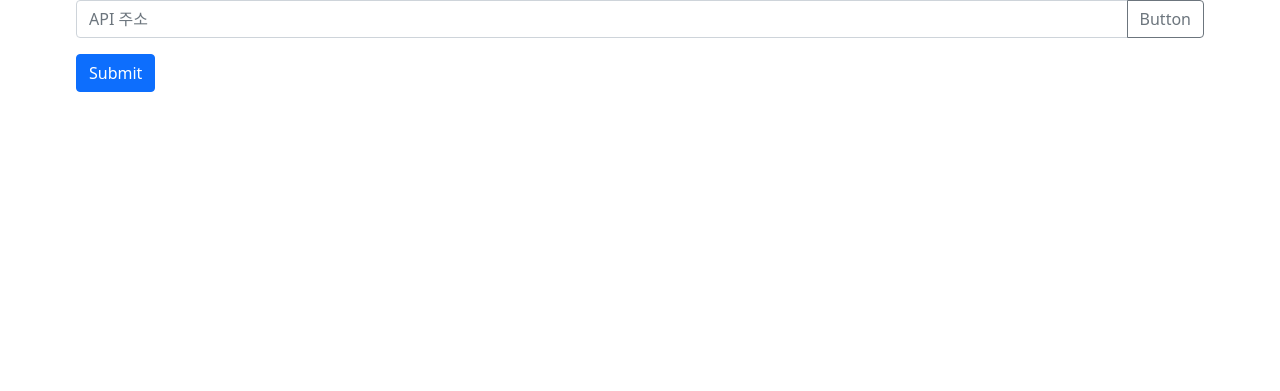
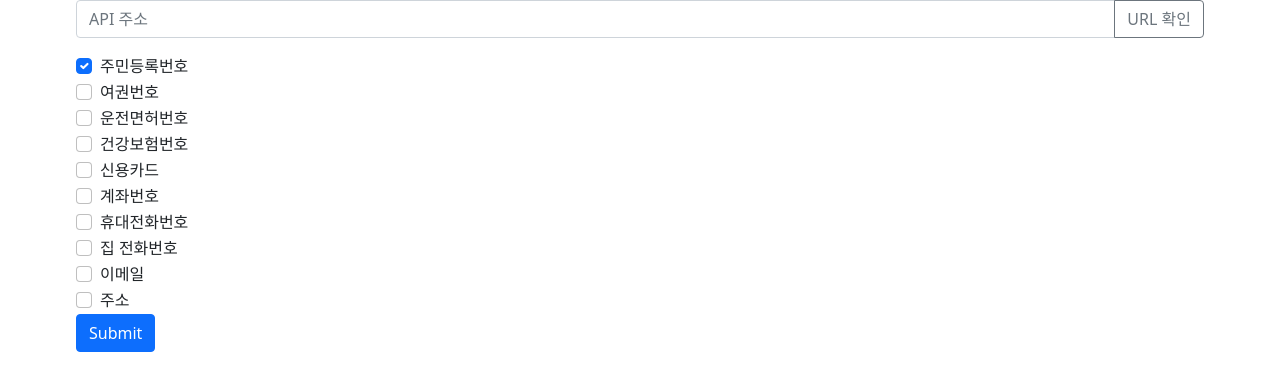
Before and after one commit to ksjr7-crongcrong/chatbot_fuzzer, a Flask app: page / in a window 1280 px wide. Shown: the top 391 px of the page. Run offline with Flask 2, Linux system fonts and the light colour scheme; some libraries are stand-ins or nearby versions.

Commit message:
:sparkles: 카테고리 선택 및 유효성 검사 구현

```diff
--- a/app.py
+++ b/app.py
@@ -1,5 +1,5 @@
 from flask import Flask
-from flask import session,request, render_template, redirect, url_for
+from flask import session, request, render_template, redirect, url_for
 from functools import wraps
 from lib.chatbot import ChatBot
 from pytz import timezone
@@ -9,25 +9,29 @@ import requests as req
 
 server = Flask(__name__)
 server.secret_key = "7e733a6a61b057024842ca1825409c51a2f80100"
+chatbot = None
 
 
 class ConfGetError(Exception):
-    def __init__(self,msg="Config Endpoint does not give config"):
+    def __init__(self, msg="Config Endpoint does not give config"):
         self.msg = msg
+
     def __str__(self):
         return self.msg
 
 
 class TalkGetError(Exception):
-    def __init__(self,msg="Talk Endpoint does not give reply"):
+    def __init__(self, msg="Talk Endpoint does not give reply"):
         self.msg = msg
+
     def __str__(self):
         return self.msg
 
 
 class ConfInsufficientError(Exception):
-    def __init__(self,msg="Config Endpoint does omitted some config"):
+    def __init__(self, msg="Config Endpoint does omitted some config"):
         self.msg = msg
+
     def __str__(self):
         return self.msg
 
@@ -37,8 +41,19 @@ def main():
     return render_template('index.html')
 
 
+@server.route('/auto_check', methods=['POST'])
+def auto_check():
+    """
+    시작 화면에서 넘겨받은 인자를 통해 검사를 진행합니다.
+    """
+    api_url = request.form.get('api_url')
+    category = request.form.getlist('category')
+    return {"api_url": api_url, "category": category}
+
+
 @server.route('/api_valid_check', methods=['POST'])
 def api_valid_check():
+    global chatbot
     """
     API 페이지의 유효성을 검사합니다.
     1. conf endpoint 결과 값 존재 여부 검사
@@ -47,10 +62,10 @@ def api_valid_check():
     """
     params = request.get_json()
     if 'api_url' not in params:
-        return {"status":"error", "msg":"API URL does not sent"}
+        return {"status": "error", "msg": "API URL does not sent"}
     api_url = params['api_url']
     if not api_url:
-        return {"status":"error", "msg":"Empty API URL"}
+        return {"status": "error", "msg": "Empty API URL"}
     try:
         if api_url.endswith("/"):
             api_url = api_url[:-1]
@@ -63,32 +78,32 @@ def api_valid_check():
             if "interval" not in conf_data:
                 raise ConfInsufficientError()
 
-            data = {"msg":"check message"}
+            data = {"msg": "check message"}
             r = s.post(api_url+"/talk", data=data)
             talk_data = r.json()
             if talk_data == "":
                 raise TalkGetError()
-
-        return {"status":"success", "msg":"API is valid"}
+        chatbot = ChatBot(api_url)
+        return {"status": "success", "msg": "API is valid"}
     except req.exceptions.Timeout:
-        return {"status":"error", "msg":"Timeout"}
+        return {"status": "error", "msg": "Timeout"}
     except req.exceptions.ConnectionError:
-        return {"status":"error", "msg":"Connection Error"}
+        return {"status": "error", "msg": "Connection Error"}
     except req.exceptions.RequestException as e:
-        return {"status":"error", "msg":"Request Error"}
+        return {"status": "error", "msg": "Request Error"}
     except ConfGetError:
-        return {"status":"error", "msg":ConfGetError}
+        return {"status": "error", "msg": ConfGetError}
     except ConfInsufficientError:
-        return {"status":"error", "msg":ConfInsufficientError}
+        return {"status": "error", "msg": ConfInsufficientError}
     except TalkGetError:
-        return {"status":"error", "msg":TalkGetError}
+        return {"status": "error", "msg": TalkGetError}
     except Exception as e:
-        return {"status":"error", "msg":"Unknown Error"}
+        return {"status": "error", "msg": "Unknown Error"}
 
 
 @server.route('/flag', methods=['GET'])
 def flag():
-    return {"flag":"This_SERVICE_is_NOT_CTF_Prob!!!!!!!!!!!"}
+    return {"flag": "This_SERVICE_is_NOT_CTF_Prob!!!!!!!!!!!"}
 
 
 if __name__ == '__main__':
--- a/static/js/index.js
+++ b/static/js/index.js
@@ -1,47 +1,81 @@
 bulmaToast.setDefaults({
     duration: 1000,
-    position: 'top-right',
+    position: "top-right",
     closeOnClick: true,
-})
+});
 
-function errorToast() {
+function errorToast(msg = "Error occured.") {
     bulmaToast.toast({
-      message: 'Error occured.',
-      type: 'is-danger',
+        message: msg,
+        type: "is-danger",
         dismissible: true,
         pauseOnHover: true,
-      animate: { in: 'fadeIn', out: 'fadeOut' },
-    })
+        animate: { in: "fadeIn", out: "fadeOut" },
+    });
+}
+
+function warningToast(msg = "Warn") {
+    bulmaToast.toast({
+        message: msg,
+        type: "is-warning",
+        dismissible: true,
+        pauseOnHover: true,
+        animate: { in: "fadeIn", out: "fadeOut" },
+    });
 }
 
 function successToast() {
     bulmaToast.toast({
-      message: 'Success',
-      type: 'is-success',
+        message: "Success",
+        type: "is-success",
         dismissible: true,
         pauseOnHover: true,
-      animate: { in: 'fadeIn', out: 'fadeOut' },
-    })
+        animate: { in: "fadeIn", out: "fadeOut" },
+    });
 }
 function apiValidCheck() {
-    let api_url=document.getElementById("api_url").value;
+    let api_url = document.getElementsByName("api_url")[0].value;
     const data = { api_url: api_url };
-    fetch('/api_valid_check', {
-        method: 'POST',
+    fetch("/api_valid_check", {
+        method: "POST",
         headers: {
-          'Content-Type': 'application/json',
+            "Content-Type": "application/json",
         },
         body: JSON.stringify(data),
     })
-      .then(response => response.json())
-      .then(data => {
+        .then((response) => response.json())
+        .then((data) => {
             if (data.status == "success") {
+                url_checked = true;
                 successToast();
             } else {
+                url_checked = false;
                 errorToast();
             }
         })
         .catch((error) => {
-        console.error('Error:', error);
+            console.error("Error:", error);
         });
 }
+
+function requireCheck() {
+    let api_url = document.getElementsByName("api_url")[0].value;
+    if (api_url == "") {
+        warningToast("URL 주소를 입력해주세요.");
+        return false;
+    }
+    if (url_checked == false) {
+        warningToast("URL 주소를 확인해주세요.");
+        return false;
+    }
+    let choice_count = document.querySelectorAll(
+        'input[name="category"]:checked'
+    ).length;
+    if (choice_count == 0) {
+        warningToast("카테고리를 하나 이상 확인해주세요.");
+        return false;
+    }
+    return true;
+}
+
+let url_checked = false;
--- a/templates/index.html
+++ b/templates/index.html
@@ -15,10 +15,70 @@
     <body>
         <section>
             <div class="container">
-                <form>
+                <form method="post" action="{{ url_for('auto_check') }}" onsubmit="return requireCheck();">
                     <div class="input-group mb-3">
-                        <input type="text" class="form-control" placeholder="API 주소" id="api_url">
-                        <button class="btn btn-outline-secondary" type="button" onclick="apiValidCheck()">Button</button>
+                        <input type="text" class="form-control" placeholder="API 주소" name="api_url">
+                        <button class="btn btn-outline-secondary" type="button" onclick="apiValidCheck()">URL 확인</button>
+                    </div>
+                    <div class="form-check">
+                        <input class="form-check-input" type="checkbox" name="category" value="rnn" id="flexCheckChecked" checked>
+                        <label class="form-check-label" for="flexCheckChecked">
+                            주민등록번호
+                        </label>
+                    </div>
+                    <div class="form-check">
+                        <input class="form-check-input" type="checkbox" name="category" value="passport" id="flexCheckDefault">
+                        <label class="form-check-label" for="flexCheckDefault">
+                            여권번호
+                        </label>
+                    </div>
+                    <div class="form-check">
+                        <input class="form-check-input" type="checkbox" name="category" value="drive" id="flexCheckDefault">
+                        <label class="form-check-label" for="flexCheckDefault">
+                            운전면허번호
+                        </label>
+                    </div>
+                    <div class="form-check">
+                        <input class="form-check-input" type="checkbox" name="category" value="health" id="flexCheckDefault">
+                        <label class="form-check-label" for="flexCheckDefault">
+                            건강보험번호
+                        </label>
+                    </div>
+                    <div class="form-check">
+                        <input class="form-check-input" type="checkbox" name="category" value="credit" id="flexCheckDefault">
+                        <label class="form-check-label" for="flexCheckDefault">
+                            신용카드
+                        </label>
+                    </div>
+                    <div class="form-check">
+                        <input class="form-check-input" type="checkbox" name="category" value="bank" id="flexCheckDefault">
+                        <label class="form-check-label" for="flexCheckDefault">
+                            계좌번호
+                        </label>
+                    </div>
+                    <div class="form-check">
+                        <input class="form-check-input" type="checkbox" name="category" value="phone" id="flexCheckDefault">
+                        <label class="form-check-label" for="flexCheckDefault">
+                            휴대전화번호
+                        </label>
+                    </div>
+                    <div class="form-check">
+                        <input class="form-check-input" type="checkbox" name="category" value="number" id="flexCheckDefault">
+                        <label class="form-check-label" for="flexCheckDefault">
+                            집 전화번호
+                        </label>
+                    </div>
+                    <div class="form-check">
+                        <input class="form-check-input" type="checkbox" name="category" value="email" id="flexCheckDefault">
+                        <label class="form-check-label" for="flexCheckDefault">
+                            이메일
+                        </label>
+                    </div>
+                    <div class="form-check">
+                        <input class="form-check-input" type="checkbox" name="category" value="addr" id="flexCheckDefault">
+                        <label class="form-check-label" for="flexCheckDefault">
+                            주소
+                        </label>
                     </div>
                     <button type="submit" class="btn btn-primary">Submit</button>
                 </form>
```
Also changed, not shown: lib/chatbot.py (+9 -17 lines). Lines whose indentation alone changed are shown as unchanged.
